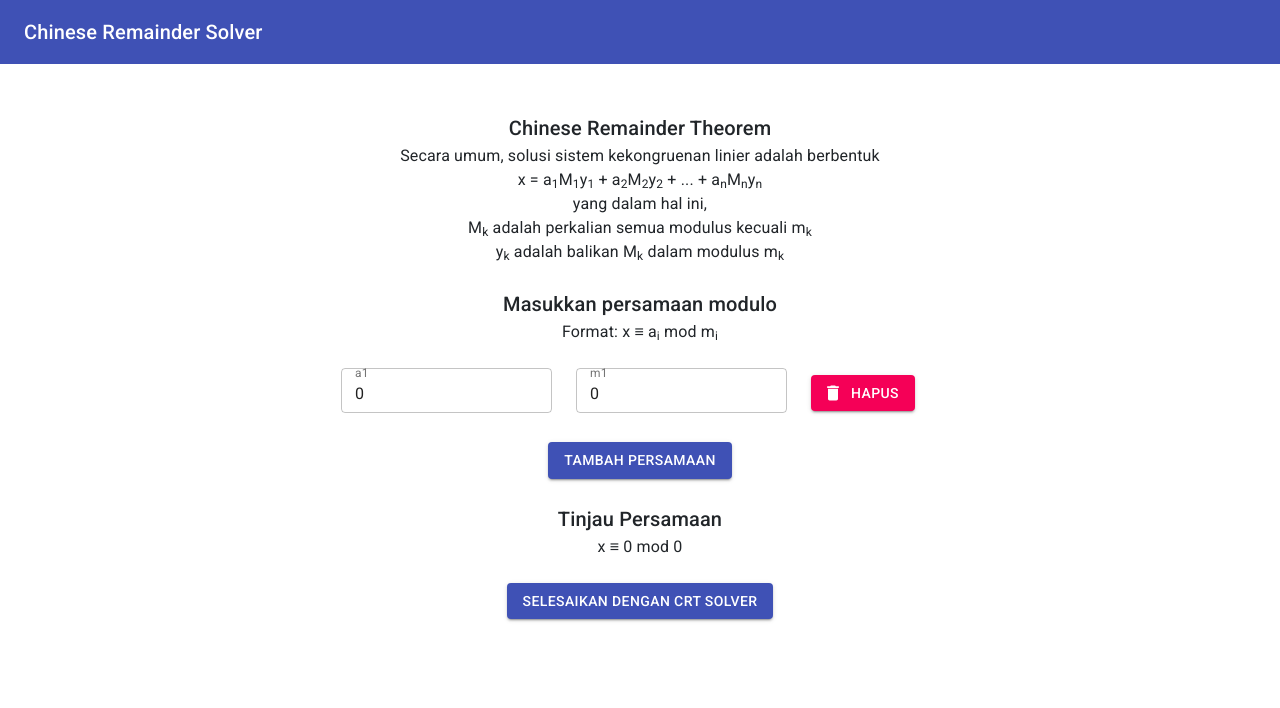
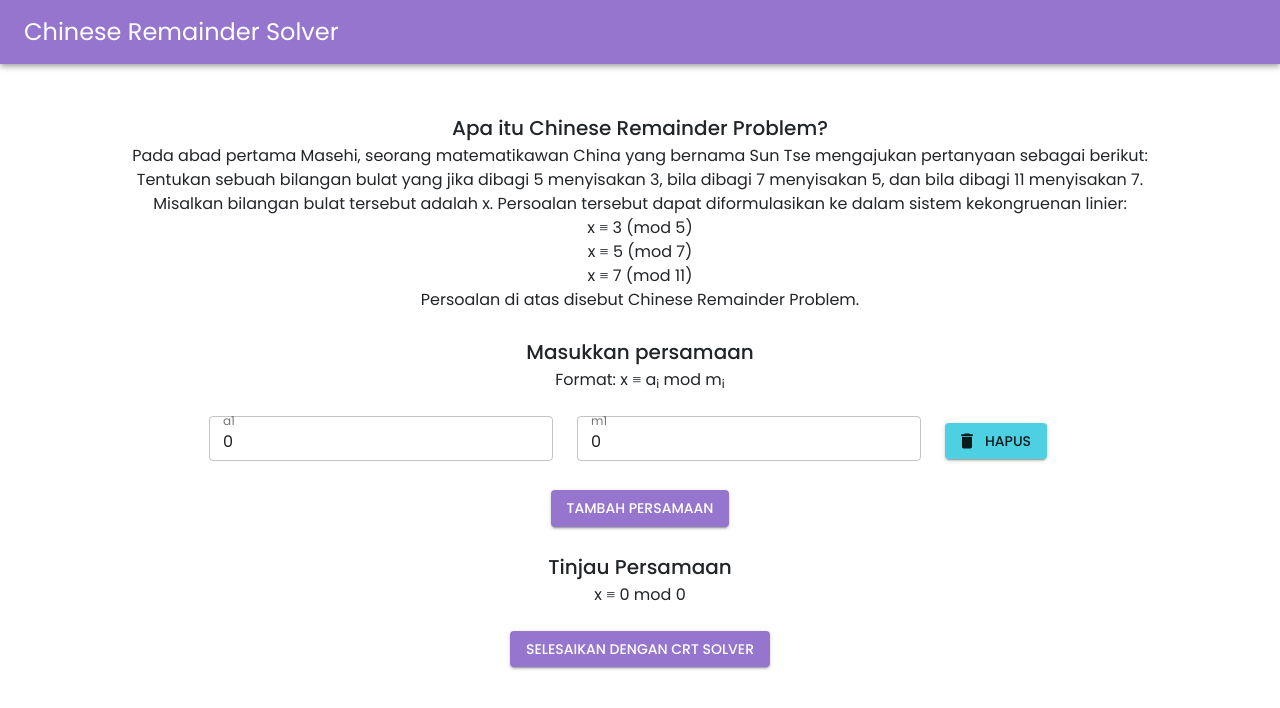
Before and after one commit to shafiranaya/chinese-remainder-solver, a React (Create React App) app in the folder app/: page / in a window 1280 px wide. Shown: the top 708 px of the page. Built offline with nearby package versions, Linux system fonts and the light colour scheme.

Commit message:
sudah dihias

```diff
--- a/app/public/index.html
+++ b/app/public/index.html
@@ -26,8 +26,9 @@
     -->
     <link href="https://cdn.jsdelivr.net/npm/bootstrap@5.0.1/dist/css/bootstrap.min.css" rel="stylesheet" integrity="sha384-+0n0xVW2eSR5OomGNYDnhzAbDsOXxcvSN1TPprVMTNDbiYZCxYbOOl7+AMvyTG2x" crossorigin="anonymous">
     <script src="https://cdn.jsdelivr.net/npm/bootstrap@5.0.1/dist/js/bootstrap.bundle.min.js" integrity="sha384-gtEjrD/SeCtmISkJkNUaaKMoLD0//ElJ19smozuHV6z3Iehds+3Ulb9Bn9Plx0x4" crossorigin="anonymous"></script>
-    <link rel="stylesheet" href="https://fonts.googleapis.com/css?family=Roboto:300,400,500,700&display=swap" />
-
+    <!-- <link rel="stylesheet" href="https://fonts.googleapis.com/css?family=Roboto:300,400,500,700&display=swap" /> -->
+    <link rel="preconnect" href="https://fonts.gstatic.com">
+    <link href="https://fonts.googleapis.com/css2?family=Poppins:wght@300;400;500;600;700&display=swap" rel="stylesheet">
     <title>Chinese Remainder Solver</title>
   </head>
   <body>
--- a/app/src/App.js
+++ b/app/src/App.js
@@ -1,14 +1,9 @@
-import logo from './logo.svg';
 import './App.css';
 import Calculator from './components/Calculator';
-
 import React from 'react';
-// import Tab from '@material-ui/core/Tab';
-// or
-import { Tab, Tabs, Paper } from '@material-ui/core';
-import Container from '@material-ui/core/Container';
 import AppBar from '@material-ui/core/AppBar'
 import { Typography, Toolbar} from '@material-ui/core';
+import { ThemeProvider } from '@material-ui/styles';
 // import {
 //   Route,
 //   NavLink,
@@ -18,7 +13,7 @@ import { Typography, Toolbar} from '@material-ui/core';
 // const primary = #9575cd;
 
 
-import { makeStyles } from '@material-ui/core/styles';
+// import { makeStyles } from '@material-ui/core/styles';
 
 // const useStyles = makeStyles((theme) => ({
 //   root: {
@@ -29,14 +24,41 @@ import { makeStyles } from '@material-ui/core/styles';
 //   },
 // }));
 
+import { createMuiTheme } from '@material-ui/core/styles';
+import deepPurple from '@material-ui/core/colors/deepPurple';
+import cyan from '@material-ui/core/colors/cyan';
+
+const theme = createMuiTheme({
+  palette: {
+    // primary: deepPurple,
+    primary: {
+      main: deepPurple[300]
+    },
+    secondary: {
+      main: cyan[300]
+    },
+  },
+  status: {
+    danger: 'orange',
+  },
+  typography: {
+    fontFamily: 'Poppins',
+    fontSize: 14,
+    fontWeightLight:300,
+    fontWeightRegular:400,
+    fontWeightMedium:500,
+    fontWeightBold:700
+  }
+});
 function App() {
   return (
+    <ThemeProvider theme={theme}>
+
     <div className="App">
-              {/* <Container> */}
 
-          <AppBar position="static">
+          <AppBar position="sticky">
   <Toolbar>
-    <Typography variant="h6">
+    <Typography variant="h5">
       Chinese Remainder Solver
     </Typography>
   </Toolbar>
@@ -54,7 +76,6 @@ function App() {
       <Tab label="Item Three" />
     </Tabs> */}
 
-
     <body>
       <br></br>
 
@@ -64,9 +85,12 @@ function App() {
       {/* <footer>
         13519040 - Shafira Naya Aprisadianti
       </footer> */}
+
   {/* </Container> */}
 
     </div>
+    </ThemeProvider>
+
   );
 }
 
--- a/app/src/components/Calculator.js
+++ b/app/src/components/Calculator.js
@@ -5,19 +5,14 @@ import TextField from "@material-ui/core/TextField";
 
 import { makeStyles } from "@material-ui/core/styles";
 import DeleteIcon from "@material-ui/icons/Delete";
-// import FormControl from "@material-ui/core/FormControl"
-// import FormGroup from "@material-ui/core/FormGroup"
 import Accordion from "@material-ui/core/Accordion";
 import AccordionSummary from "@material-ui/core/AccordionSummary";
 import AccordionDetails from "@material-ui/core/AccordionDetails";
 import Typography from "@material-ui/core/Typography";
 import ExpandMoreIcon from "@material-ui/icons/ExpandMore";
 import Grid from "@material-ui/core/Grid"
-// import FormRow from "@material-ui/core/Form"
-// import CloudUploadIcon from '@material-ui/icons/CloudUpload';
-// import KeyboardVoiceIcon from '@material-ui/icons/KeyboardVoice';
+
 import Icon from "@material-ui/core/Icon";
-// import SaveIcon from '@material-ui/icons/Save';
 // MULTIPLICATION SIGN : u2715
 class Calculator extends React.Component {
   constructor() {
@@ -347,13 +342,13 @@ class Calculator extends React.Component {
       if (coprime[i][2]) {
         coprimeFormat.push(
           <Typography>
-            GCD({coprime[i][0]},{coprime[i][1]}) = 1
+            PBB({coprime[i][0]},{coprime[i][1]}) = 1
           </Typography>
         );
       } else {
         coprimeFormat.push(
           <Typography>
-            GCD({coprime[i][0]},{coprime[i][1]}) &ne; 1
+            PBB({coprime[i][0]},{coprime[i][1]}) &ne; 1
           </Typography>
         );
       }
@@ -407,6 +402,50 @@ class Calculator extends React.Component {
         <Typography>Cek GCD</Typography>
         {this.displayCoprime()} */}
 <br></br>
+<Accordion>
+          <AccordionSummary
+            expandIcon={<ExpandMoreIcon />}
+            aria-controls="panel0a-content"
+            id="panel0a-header"
+          >
+            <Typography>Chinese Remainder Theorem</Typography>
+          </AccordionSummary>
+          <AccordionDetails>
+          {/* <Typography variant="h6">
+          Chinese Remainder Theorem
+        </Typography> */}
+
+<Typography>
+<Typography>Misalkan m<sub>1</sub>, m<sub>1</sub>, ..., m<sub>n</sub> adalah bilangan bulat positif sedemikian sehingga PBB(m<sub>i</sub>,m<sub>j</sub>) = 1 untuk i &ne; j.</Typography>
+<Typography>Maka, sistem kekongruenan linier: </Typography>
+<Typography>x &equiv; a<sub>1</sub> (mod m<sub>1</sub>)</Typography>
+<Typography>x &equiv; a<sub>2</sub> (mod m<sub>2</sub>)</Typography>
+<Typography>x &equiv; a<sub>n</sub> (mod m<sub>n</sub>)</Typography>
+
+<Typography>mempunyai sebuah solusi unik dalam modulus m = m<sub>1*</sub>m<sub>2*</sub>...*m<sub>n</sub>.</Typography>
+<Typography>(yaitu, terdapat solusi x dengan 0 &le; x &lt; m dan semua solusi lain yang kongruen
+dalam modulus m dengan solusi ini)</Typography>
+<br></br>
+        <Typography>Secara umum, solusi sistem kekongruenan linier adalah berbentuk</Typography>
+        <Typography>
+          x = a<sub>1</sub>M<sub>1</sub>y<sub>1</sub> + a<sub>2</sub>M
+          <sub>2</sub>y<sub>2</sub> + ... + a<sub>n</sub>M<sub>n</sub>y
+          <sub>n</sub>
+        </Typography>
+        <Typography>yang dalam hal ini,</Typography>
+        <Typography>
+          {" "}
+          M<sub>k</sub> adalah perkalian semua modulus kecuali m<sub>k</sub>
+        </Typography>
+        <Typography>
+          y<sub>k</sub> adalah balikan M<sub>k</sub> dalam modulus m<sub>k</sub>
+        </Typography>
+</Typography>
+
+
+          </AccordionDetails>
+        </Accordion>
+
         <Accordion>
           <AccordionSummary
             expandIcon={<ExpandMoreIcon />}
@@ -449,8 +488,11 @@ class Calculator extends React.Component {
           </AccordionSummary>
           <AccordionDetails>
             <Typography>
-              <Typography>Cek GCD</Typography>
+              <Typography>Cek PBB: </Typography>
               {this.displayCoprime()}
+              <Typography>
+                Karena semuanya coprime (PBB-nya = 1), maka persamaan di atas dapat diselesaikan menggunakan rumus Chinese Reminder Theorem.
+              </Typography>
             </Typography>
           </AccordionDetails>
         </Accordion>
@@ -467,9 +509,7 @@ class Calculator extends React.Component {
             <Typography>
               <Typography>Hitung:</Typography>
               {this.displayModuloProductFormula()}
-
               {this.displayCoefficient()}
-
               {this.displayInverseFormula()}
             </Typography>
           </AccordionDetails>
@@ -509,7 +549,7 @@ class Calculator extends React.Component {
                 Jadi, berdasarkan Chinese Reminder Theorem, bilangan bulat
                 positif terkecil yang memenuhi adalah {this.state.solutions[4]}.
               </Typography>
-            </Typography>
+              </Typography>
           </AccordionDetails>
         </Accordion>
 
@@ -589,10 +629,10 @@ class Calculator extends React.Component {
           </AccordionSummary>
           <AccordionDetails>
             <Typography>
-              <Typography>Cek GCD</Typography>
+              <Typography>Cek PBB:</Typography>
               {this.displayCoprime()}
               <Typography>
-                Karena tidak semua coprime (GCD-nya = 1), maka persamaan di atas
+                Karena tidak semua coprime (PBB-nya = 1), maka persamaan di atas
                 tidak dapat diselesaikan menggunakan Chinese Reminder Theorem.
               </Typography>
             </Typography>
@@ -637,30 +677,26 @@ class Calculator extends React.Component {
           max="10"
         />
         <h4>Equations</h4> */}
+
  <br></br>
-        <Typography variant="h6">
-          Chinese Remainder Theorem
+         <Typography variant="h6">
+          Apa itu Chinese Remainder Problem?
+        </Typography>
+        <Typography>
+        <Typography>
+          Pada abad pertama Masehi, seorang matematikawan China yang bernama Sun Tse mengajukan pertanyaan sebagai berikut:
+          </Typography>
+          <Typography>Tentukan sebuah bilangan bulat yang jika dibagi  5 menyisakan 3, bila dibagi 7 menyisakan 5, dan bila dibagi 11 menyisakan 7.</Typography>
+          <Typography>Misalkan bilangan bulat tersebut adalah x. Persoalan tersebut dapat diformulasikan ke dalam sistem kekongruenan linier: </Typography>
+          <Typography>x &equiv; 3 (mod 5)</Typography>
+          <Typography>x &equiv; 5 (mod 7)</Typography>
+          <Typography>x &equiv; 7 (mod 11)</Typography>
+          <Typography>Persoalan di atas disebut Chinese Remainder Problem.</Typography>
         </Typography>
 
-        <Typography>Secara umum, solusi sistem kekongruenan linier adalah berbentuk</Typography>
-        <Typography>
-          x = a<sub>1</sub>M<sub>1</sub>y<sub>1</sub> + a<sub>2</sub>M
-          <sub>2</sub>y<sub>2</sub> + ... + a<sub>n</sub>M<sub>n</sub>y
-          <sub>n</sub>
-        </Typography>
-        <Typography>yang dalam hal ini,</Typography>
-        <Typography>
-          {" "}
-          M<sub>k</sub> adalah perkalian semua modulus kecuali m<sub>k</sub>
-        </Typography>
-        <Typography>
-          y<sub>k</sub> adalah balikan M<sub>k</sub> dalam modulus m<sub>k</sub>
-        </Typography>
-
-        <br></br>
-
+<br></br>
         <Typography variant="h6">
-          Masukkan persamaan modulo
+          Masukkan persamaan
         </Typography>
         <Typography>Format: x &equiv; a<sub>i</sub> mod m<sub>i</sub></Typography>
         <br></br>
```
